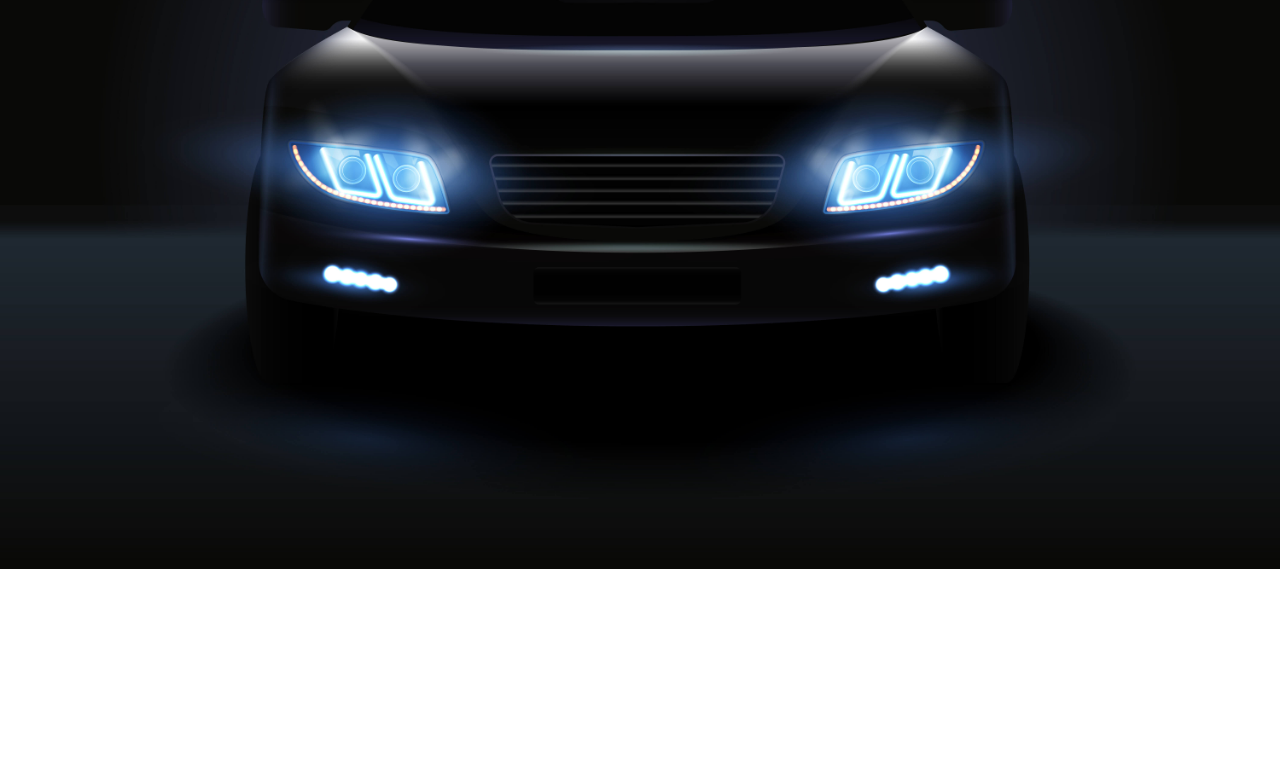
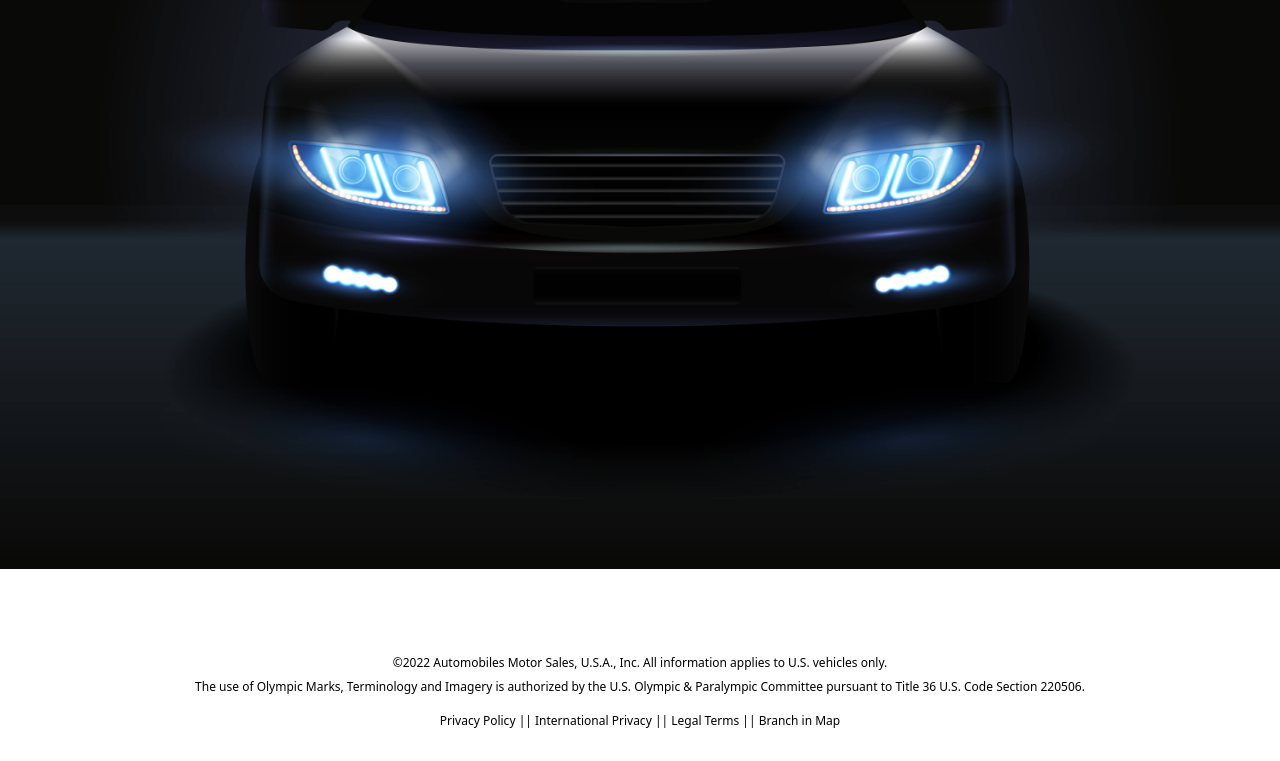
Before and after one commit to mahfuz47/automobiles-warehouse-management-app, a React (Create React App) app: page / in a window 1280 px wide. Shown: the part 284-1045 px from the top of the page. Before the commit the page ends 853 px from the top, so only its background shows below. Built offline with nearby package versions, Linux system fonts and the light colour scheme.

Commit message:
footer and error page added

```diff
--- a/package.json
+++ b/package.json
@@ -14,6 +14,7 @@
     "react-icons": "^4.3.1",
     "react-router-dom": "^6.3.0",
     "react-scripts": "5.0.1",
+    "react-spring": "^9.4.5",
     "web-vitals": "^2.1.4"
   },
   "scripts": {
--- a/src/App.js
+++ b/src/App.js
@@ -5,6 +5,8 @@ import Home from "./components/pages/Home/Home";
 import Inventory from "./components/pages/Inventory/Inventory";
 import Manage from "./components/pages/Manage/Manage";
 import MyItems from "./components/pages/MyItems/MyItems";
+import PageNotFound from "./components/pages/PageNotFound/PageNotFound";
+import Footer from "./components/Shared/Footer/Footer";
 import Header from "./components/Shared/Header/Header";
 
 function App() {
@@ -17,9 +19,10 @@ function App() {
         <Route path="/manage" element={<Manage></Manage>}></Route>
         <Route path="/addItems" element={<AddItems></AddItems>}></Route>
         <Route path="/myItems" element={<MyItems></MyItems>}></Route>
-        <Route path="/inventory" element={<Inventory></Inventory>}></Route>
+        <Route path="*" element={<PageNotFound></PageNotFound>}></Route>
         <Route path="/inventory" element={<Inventory></Inventory>}></Route>
       </Routes>
+      <Footer></Footer>
     </div>
   );
 }
--- a/src/components/Shared/Banner/Banner.css
+++ /dev/null
@@ -1,4 +0,0 @@
-/* .banner-image {
-  background-image: url(./banner-image.jpg);
-  background-repeat: no-repeat;
-} */
--- /dev/null
+++ b/src/components/Shared/Footer/Footer.js
@@ -0,0 +1,33 @@
+import React from "react";
+
+const Footer = () => {
+  return (
+    <div className=" mt-10 pt-10 py-4">
+      <p className="text-center">
+        <small className="text-xs font-weight: 100">
+          ©2022 Automobiles Motor Sales, U.S.A., Inc. All information applies to
+          U.S. vehicles only.
+          <br />
+          The use of Olympic Marks, Terminology and Imagery is authorized by the
+          U.S. Olympic & Paralympic Committee pursuant to Title 36 U.S. Code
+          Section 220506.
+        </small>
+      </p>
+      <div className="text-xs font-weight: 100 text-center my-4">
+        <a href="https://en.wikipedia.org/wiki/Privacy_policy#:~:text=A%20privacy%20policy%20is%20a,a%20customer%20or%20client's%20data.">
+          Privacy Policy
+        </a>{" "}
+        ||{" "}
+        <a href="https://www.privacypolicies.com/blog/global-privacy-laws-explained/#:~:text=The%20General%20Data%20Protection%20Regulation,the%2025th%20of%20May%2C%202018.">
+          International Privacy
+        </a>{" "}
+        || <a href="https://www.uscourts.gov/glossary">Legal Terms</a> ||{" "}
+        <a href="https://www.google.com/maps/search/BMW/@23.893734,90.3768302,13z/data=!3m1!4b1">
+          Branch in Map
+        </a>
+      </div>
+    </div>
+  );
+};
+
+export default Footer;
--- /dev/null
+++ b/src/components/pages/PageNotFound/PageNotFound.js
@@ -0,0 +1,11 @@
+import React from "react";
+
+const PageNotFound = () => {
+  return (
+    <div>
+      <img className="w-full" src={require("./error-image.jpg")} alt="" />
+    </div>
+  );
+};
+
+export default PageNotFound;
```
Also changed, not shown: src/components/pages/PageNotFound/error-image.jpg (added), 1 other file (tests, documents, lock files or other folders).
